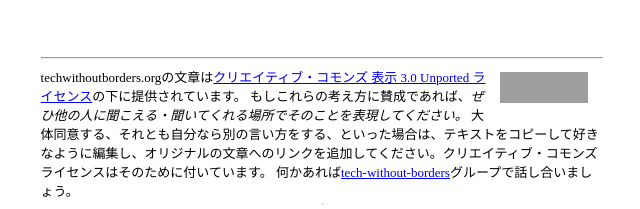
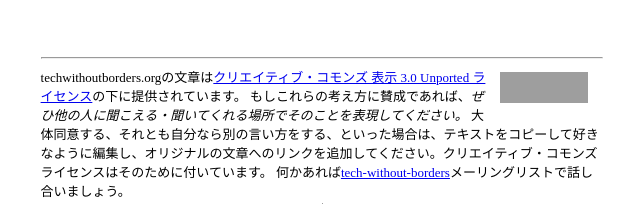
Before and after one commit to ento/twobs, a plain HTML site: page index.ja.html in a window 1280 px wide. Shown: the part 682-891 px from the top of the page, 318-958 px from the left. Drawn offline with Linux system fonts and the light colour scheme; grey boxes are pictures that could not be loaded.

Commit message:
better date formatting, other minor changes

```diff
--- a/index.ja.html
+++ b/index.ja.html
@@ -9,7 +9,7 @@
 
 <center>
 
-<br><br><br>草 案 -- 2 0 1 0 年 - 1 2 月 - 1 9 日<br><br>
+<br><br><br>2 0 1 0 年 . 1 2 月 . 1 9 日 -- 草 案<br><br>
 
 <a href="/"><img src="http://scripting.com/images/2010/12/19/twobs.gif" width="766" height="72" border="0" alt="techWithoutBorders.org"></a>
 
@@ -45,7 +45,7 @@
 もしこれらの考え方に賛成であれば、<i>ぜひ他の人に聞こえる・聞いてくれる場所でそのことを表現してください。</i>
 大体同意する、それとも自分なら別の言い方をする、といった場合は、テキストをコピーして好きなように編集し、オリジナルの文章へのリンクを追加してください。クリエイティブ・コモンズライセンスはそのために付いています。
 
-何かあれば<a href="http://groups.google.com/group/tech-without-borders">tech-without-borders</a>グループで話し合いましょう。
+何かあれば<a href="http://groups.google.com/group/tech-without-borders">tech-without-borders</a>メーリングリストで話し合いましょう。
 </font>
 
 </td></tr></table>
```
